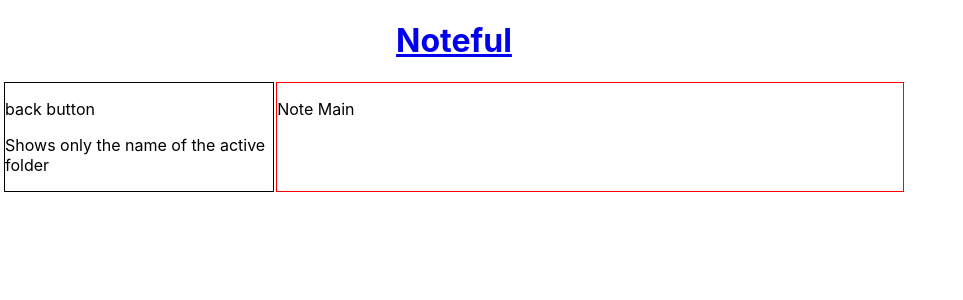
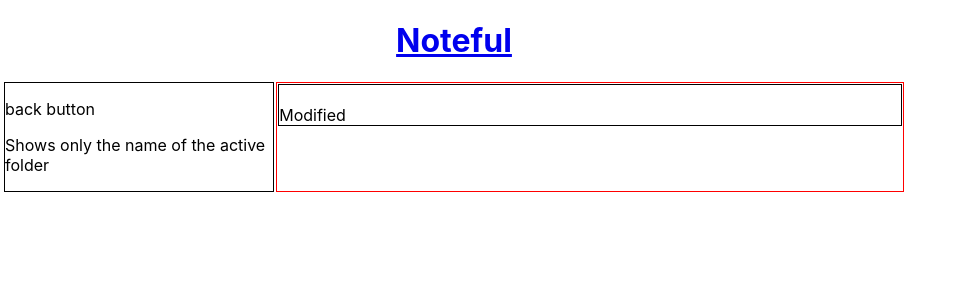
Before and after one commit to BrianHook1183/noteful, a React (Create React App) app: page /note/1 in a window 1280 px wide. Shown: the top 300 px of the page, without its empty margins (0-963 px from the left). Built offline with nearby package versions, Linux system fonts and the light colour scheme; no server answers.

Commit message:
note page now displaying selected notes content

```diff
--- a/src/NoteMain.js
+++ b/src/NoteMain.js
@@ -1,9 +1,35 @@
 import React from 'react';
+import ApiContext from './ApiContext';
+import Note from './Note';
 
 class NoteMain extends React.Component {
+  static defaultProps = {
+    match: {
+      params: {}
+    }
+  }
+  static contextType = ApiContext;
+
   render() {
+    const { noteId } = this.props.match.params;
+    const { notes=[] } = this.context;
+    const findNote = (notes=[], noteId) =>
+      notes.find(note => note.id === noteId);
+    const note = findNote(notes, noteId) || { content: '' };
+    console.log(note);
+
+
     return (
-      <p>Note Main</p>
+      <section className='NoteMain'>
+        <Note
+          id={note.id}
+          name={note.name}
+          modified={note.modified}
+        />
+        <div className='NoteMain-content'>
+          {note.content}
+        </div>
+      </section>
     );
   }
 }
```
